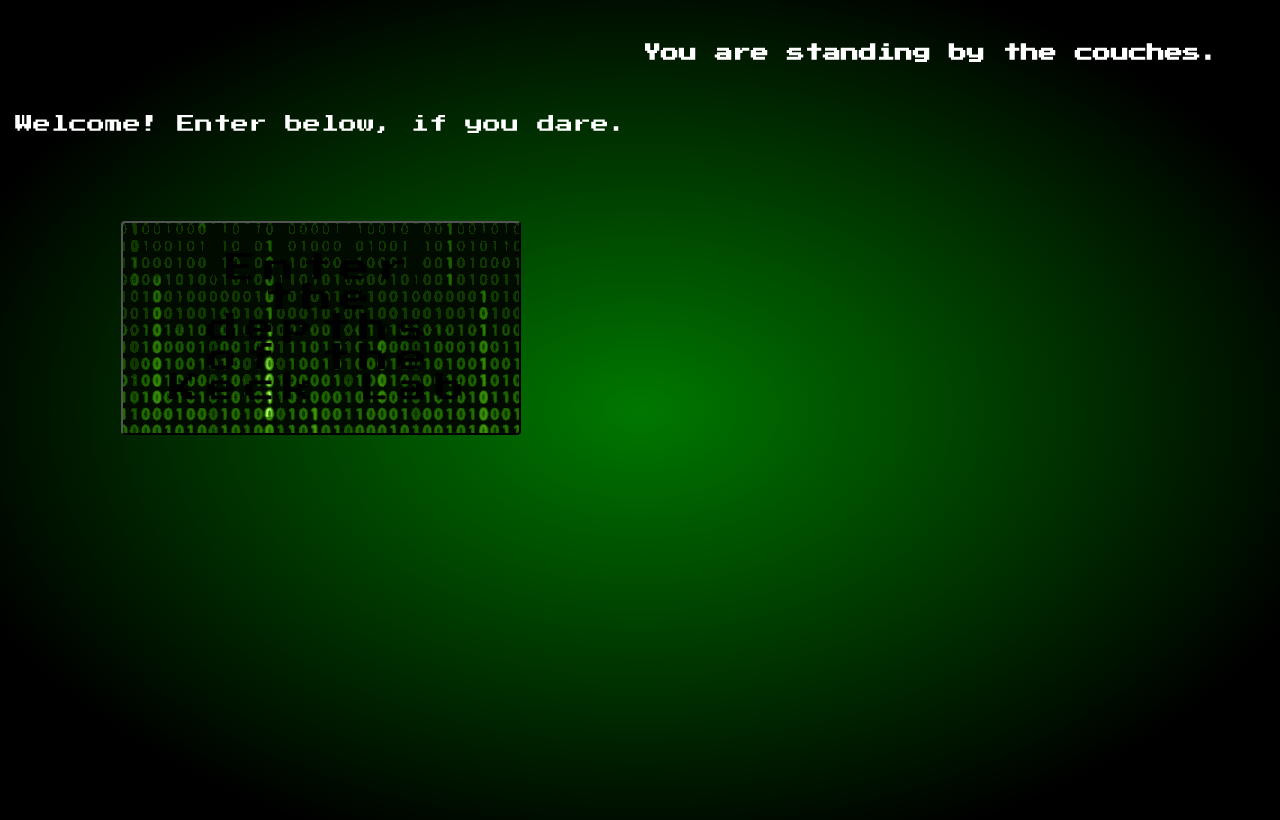
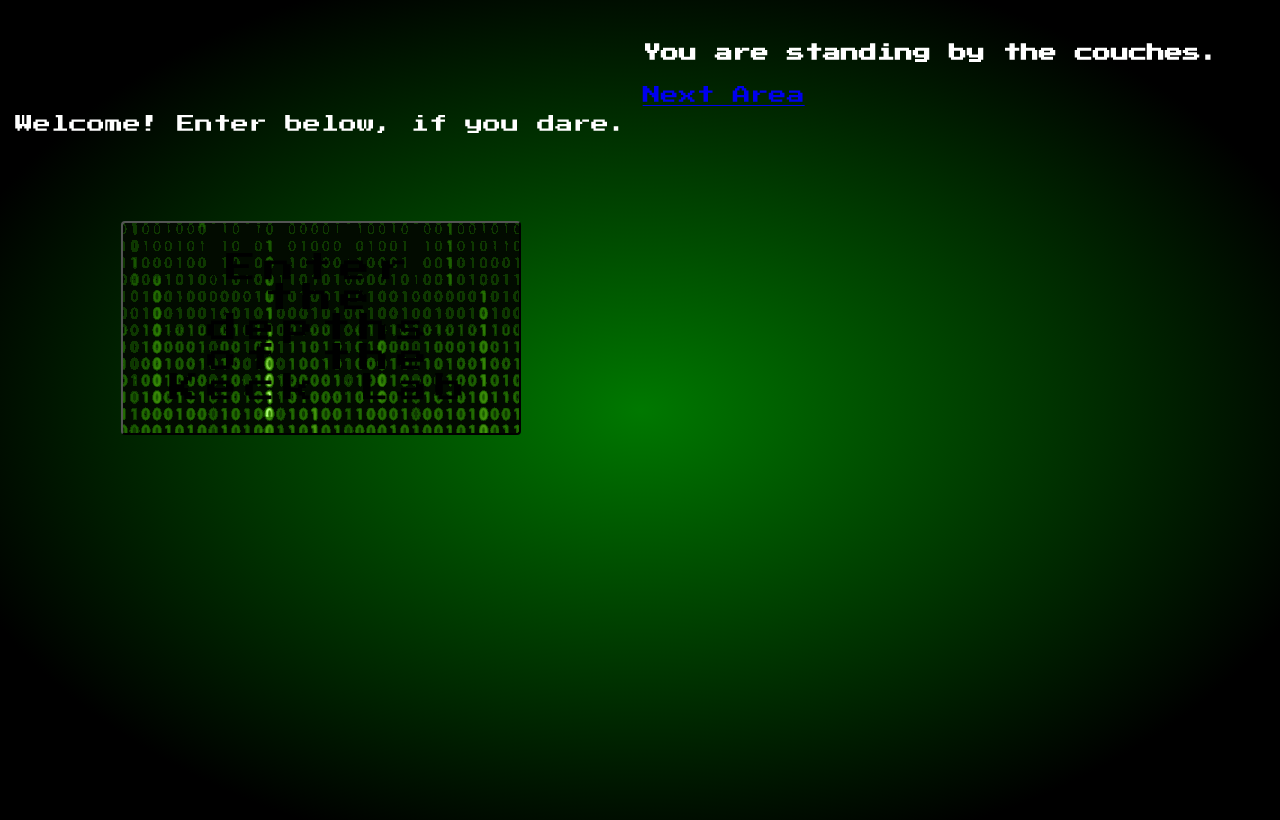
Before and after one commit to djacosta-01/TheEsapists, a React (Create React App) app in the folder keck-escape-room/: page /couch in a window 1280 px wide. Built offline with nearby package versions, Linux system fonts and the light colour scheme; no server answers.

Commit message:
add page links

```diff
--- a/keck-escape-room/src/components/CoffeeTable.js
+++ b/keck-escape-room/src/components/CoffeeTable.js
@@ -1,11 +1,10 @@
 import React from 'react';
 
-const CoffeeTable = () => {
+export default function CoffeeTable() {
     return (
         <div>
             <h4>You are standing by the coffee table.</h4>
+            <a href="/">Home</a>
         </div>
     )
 }
-
-export default CoffeeTable;
--- a/keck-escape-room/src/components/Corner.js
+++ b/keck-escape-room/src/components/Corner.js
@@ -1,6 +1,6 @@
 import React from 'react';
 
-const Corner = () => {
+export default function Corner() {
     return (
         <div>
             <h4>You are standing in the corner.</h4>
@@ -8,5 +8,3 @@ const Corner = () => {
         </div>
     )
 }
-
-export default Corner;
--- a/keck-escape-room/src/components/Couch.js
+++ b/keck-escape-room/src/components/Couch.js
@@ -1,11 +1,10 @@
 import React from 'react';
 
-const Couches = () => {
+export default function Couches() {
     return (
         <div>
             <h4>You are standing by the couches.</h4>
+            <a href="server">Next Area</a>
         </div>
     )
 }
-
-export default Couches;
--- a/keck-escape-room/src/components/Server.js
+++ b/keck-escape-room/src/components/Server.js
@@ -1,11 +1,10 @@
 import React from 'react';
 
-const Server = () => {
+export default function Server() {
     return (
         <div>
             <h4>You are standing by the server.</h4>
+            <a href="coffee-table">Next Area</a>
         </div>
     )
 }
-
-export default Server;
```
